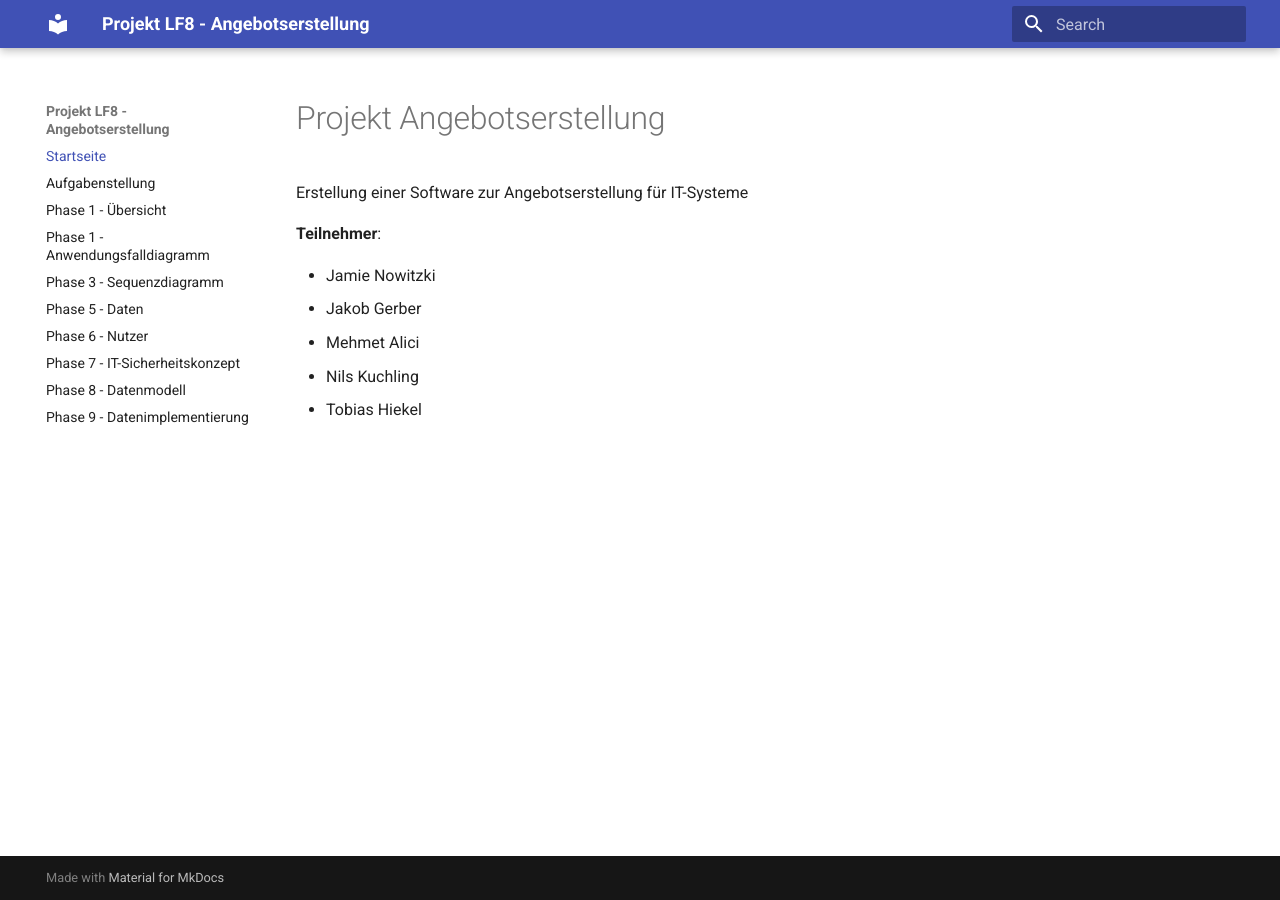
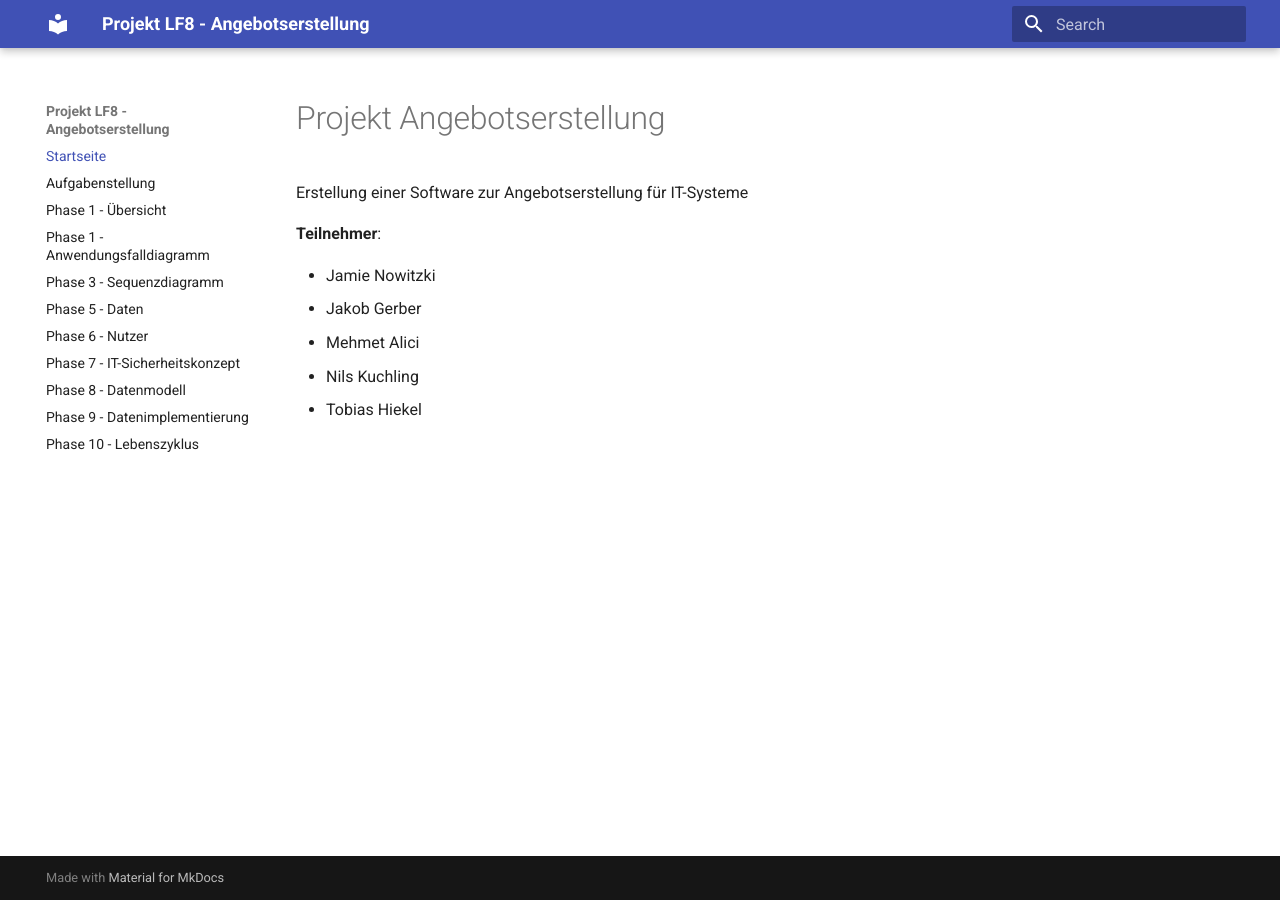
Before and after one commit to yusayu/angebotserstellung, an MkDocs documentation site: the page built from docs/index.md, in a window 1280 px wide. Built offline with MkDocs 1.6.1 and Material for MkDocs 9.7.7, drawn with Linux system fonts in a browser that asks for light colours.

Commit message:
Update mkdocs.yaml

```diff
--- a/mkdocs.yaml
+++ b/mkdocs.yaml
@@ -10,4 +10,5 @@ nav:
  - "Phase 7 - IT-Sicherheitskonzept": phase7.md
  - "Phase 8 - Datenmodell": phase8.md
  - "Phase 9 - Datenimplementierung": datenbank.sql
+ - "Phase 10 - Lebenszyklus": phase10.md
 theme: material
```
